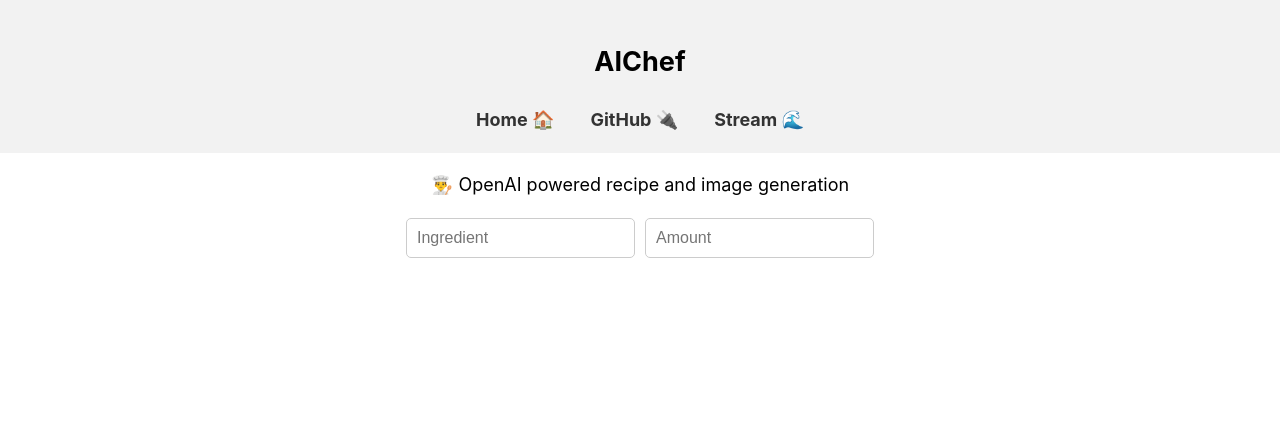
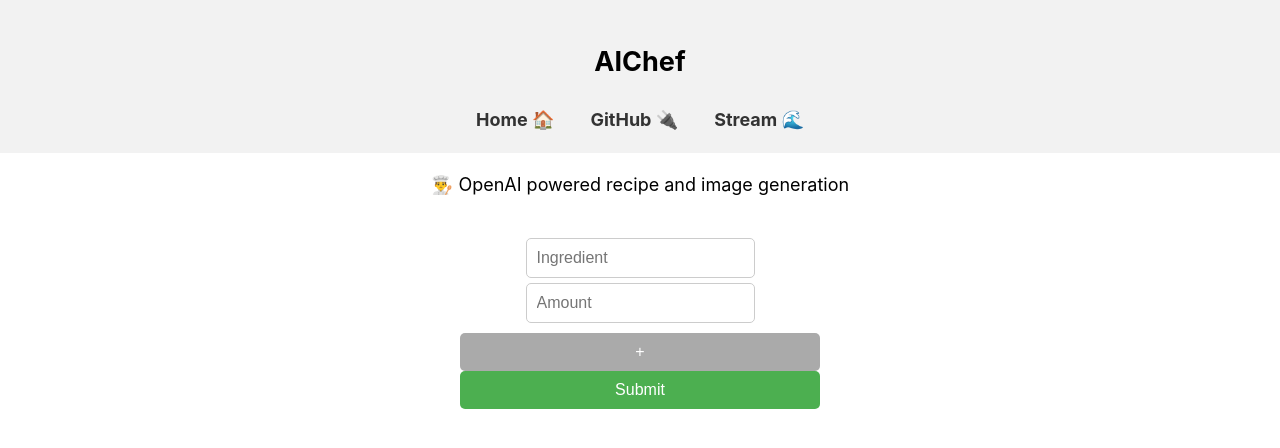
Before and after one commit to alexandros-lekkas/aichef, a Next.js app: page / in a window 1280 px wide. Shown: the top 448 px of the page. Built offline with nearby package versions, Linux system fonts and the light colour scheme; what openai-edge would draw is missing.

Commit message:
Adding chat functionality with ingredients

```diff
--- a/pages/index.jsx
+++ b/pages/index.jsx
@@ -7,7 +7,7 @@
 
 // React
 import React, { useState } from "react";
-import { getStreamingResponse } from "../api/model/chat.jsx";
+import { sendMessage } from '../api/model/chat';
 
 // Next
 import Head from "next/head";
@@ -18,55 +18,112 @@
 // Home
 export default function Home() {
   const [responseChunks, setResponseChunks] = useState([]);
-  const [message, setMessage] = useState('');
+  const [ingredients, setIngredients] = useState([{ ingredient: "", amount: "" }]);
 
-  const handleInputChange = (event) => {
-    setMessage(event.target.value);
+  const handleInputChange = (event, index) => {
+    const { name, value } = event.target;
+    const newIngredients = [...ingredients];
+    newIngredients[index] = { ...newIngredients[index], [name]: value };
+    setIngredients(newIngredients);
   };
 
-  const handleSendMessage = async () => {
-    const messages = [
-      {
-        role: "system",
-        content: "You are a helpful assistant that provides recipe suggestions",
-      },
-      { role: "user", content: message }, // Replace "message" with the user's input
-    ];
-
-    const streamingResponse = await getStreamingResponse(messages);
-
-    let chunk;
-    while ((chunk = await streamingResponse.readChunk())) {
-      setResponseChunks((prevChunks) => [...prevChunks, chunk]);
-    }
+  const handleAddIngredient = () => {
+    setIngredients([...ingredients, { ingredient: "", amount: "" }]);
   };
 
+  const handleRemoveIngredient = (index) => {
+    const newIngredients = [...ingredients];
+    newIngredients.splice(index, 1);
+    setIngredients(newIngredients);
+  };
+
+  // Format ingredients to model trained prompt format (ingredient (amount), ...)
+  const formatIngredients = () => {
+    return ingredients.map((ingredient) => `${ingredient.ingredient} (${ingredient.amount})`).join(', ');
+  };
+
+  const handleSubmit = async (event) => {
+    event.preventDefault();
+
+    // Message to be sent to model is created
+    const newMessage = {
+      role: 'user',
+      content: formatIngredients() // Formatted ingredients inputted
+    };
+
+    try { // Attempt to send request
+
+      const response = await sendMessage(formatIngredients()); // Sends message with formatted ingredients
+      const recipe = await response.text() // Recipe is set as response
+
+      console.log(recipe);
+
+    } catch (error) {
+      console.error('[Error]', error)
+    }
+
+  }
+
+  // Page
   return (
-    <Layout home>
+
+    <Layout home> {/* Default Layout */}
+
       <Head>
         <title>AIChef - Home</title>
       </Head>
-      <center>
-      <section>
-        <p>👨‍🍳 OpenAI powered recipe and image generation</p>
-      </section>
-      <section>
-      <input
-                  type="text"
-                  name="ingredient"
-                  placeholder="Ingredient"
-                  value=''
-                  onChange={(event) => handleInputChange(event, index)}
-                />
-                <input
-                  type="text"
-                  name="amount"
-                  placeholder="Amount"
-                  value=''
-                  onChange={(event) => handleInputChange(event, index)}
-                />
-      </section>
+
+      <center> {/* Center home page elements */}
+
+        <section>
+          <p>👨‍🍳 OpenAI powered recipe and image generation</p>
+        </section>
+
+        <section>
+
+          <div>
+
+            {/* Ingredient and amount forms */}
+            <form onSubmit={handleSubmit}>
+              {ingredients.map((ingredient, index) => (
+                <div key={index}>
+
+                  <input type="text" name="ingredient" placeholder="Ingredient" value={ingredient.ingredient} onChange={(event) => handleInputChange(event, index)} /> {/* Ingredient input */}
+                  <input type="text" name="amount" placeholder="Amount" value={ingredient.amount} onChange={(event) => handleInputChange(event, index)} /> {/* Amount of ingredient */}
+
+
+
+                  {index !== 0 && (
+                    <button type="button" onClick={() => handleRemoveIngredient(index)}>
+                      -
+                    </button>
+                  )}
+                </div>
+              ))}
+
+              {/* Plus button */}
+              <button type="button" onClick={handleAddIngredient}>
+                +
+              </button>
+
+              {/* Submit button */}
+              <button type="submit">Submit</button>
+
+            </form>
+
+            <div>
+              {responseChunks.map((chunk, index) => (
+                <div key={index}>{chunk.text}</div>
+              ))}
+            </div>
+
+          </div>
+
+        </section>
+
       </center>
+
     </Layout>
+
   );
 }
```
Also changed, not shown: pages/chat/stream.jsx (line endings or trailing spaces).
